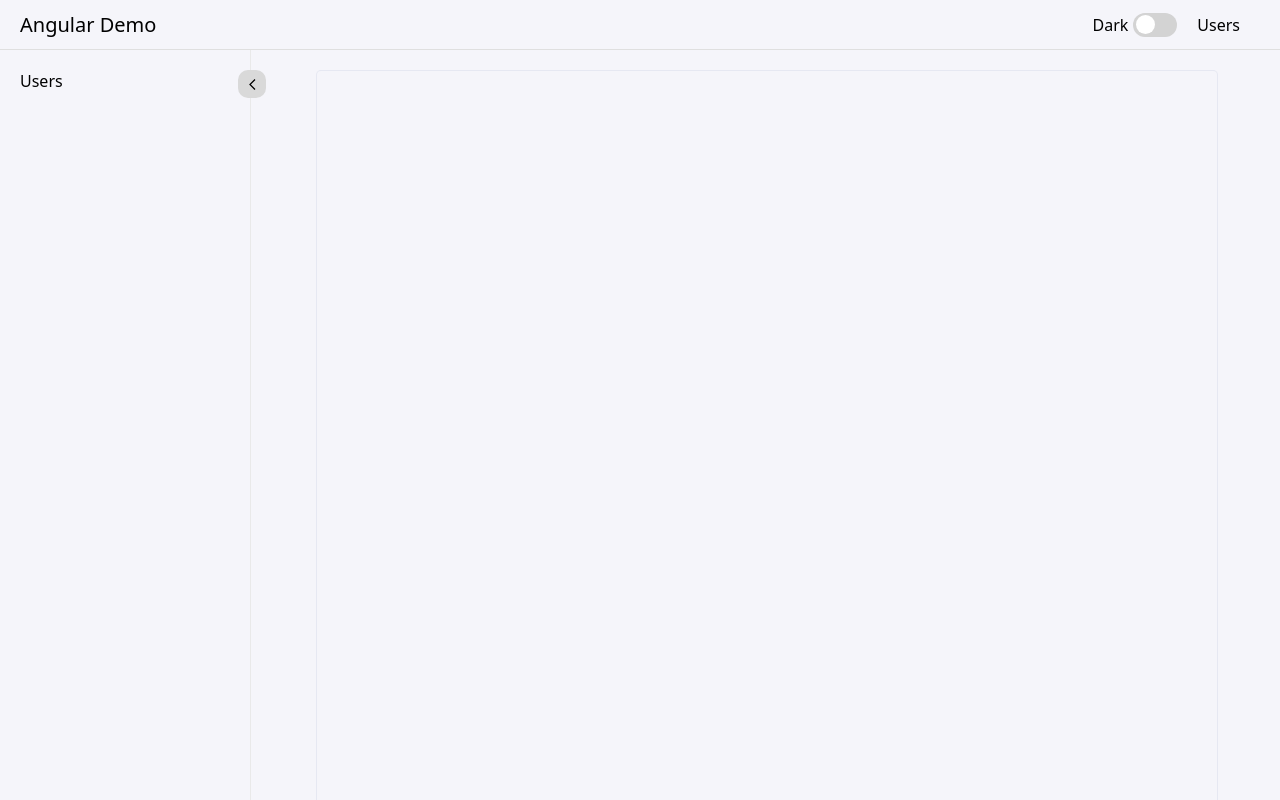
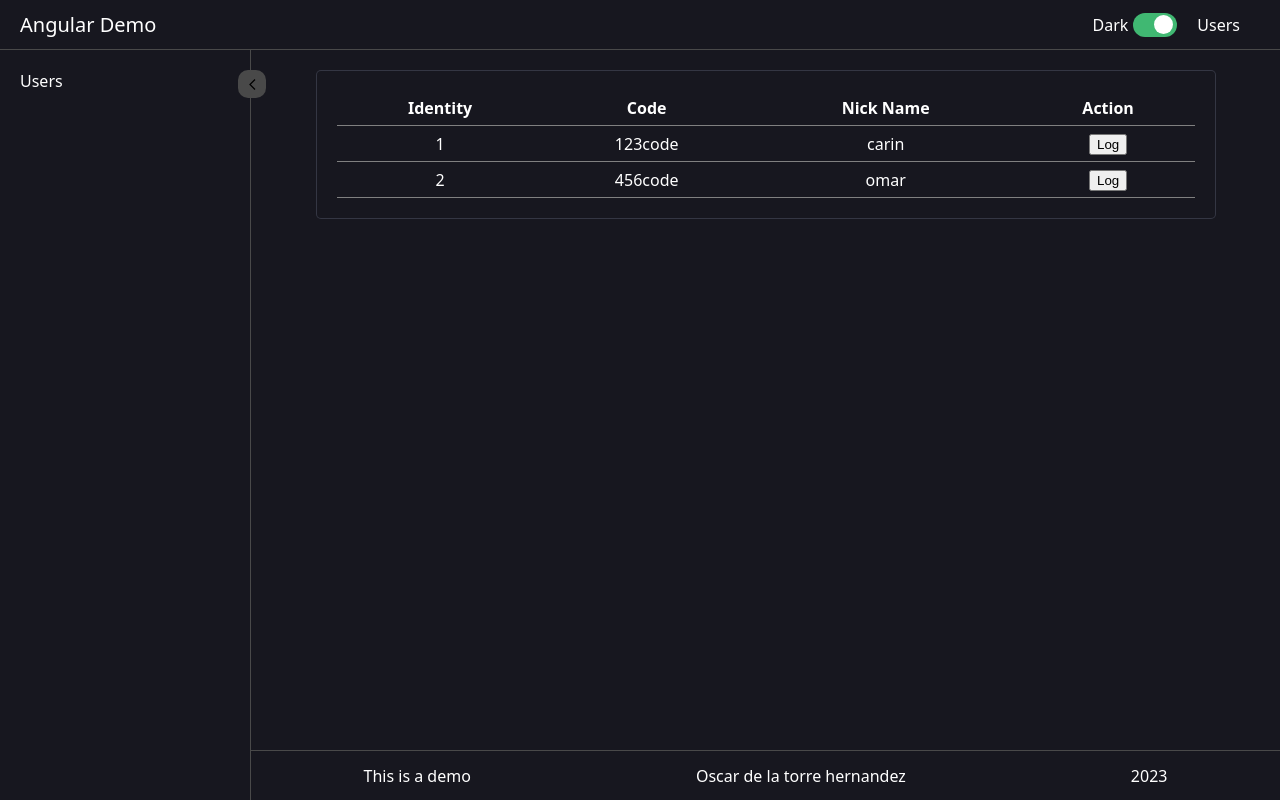
Before and after one commit to oscar-dlth/angular-demo, an Angular app: page /#/ in a window 1280 px wide. Built offline with nearby package versions, Linux system fonts and the light colour scheme.

Commit message:
feat: add generic table component

```diff
--- a/src/app/UI/components/home/home.component.html
+++ b/src/app/UI/components/home/home.component.html
@@ -1 +1,13 @@
-<article class="card"></article>
+<article class="card">
+  <app-table
+    [styles]="'table-style'"
+    [columns]="(isMobile$ | async) ? ['code', 'nickName', 'action']: ['id', 'code', 'nickName', 'action']"
+    [columnsText]="{id: 'Identity', code: 'Code', nickName: 'Nick Name', action: 'Action'}"
+    [dataCellCustomTemplates]="{ action: actionTemplate }"
+    [rows]="dummyData"/>
+</article>
+
+
+<ng-template #actionTemplate let-data>
+  <button (click)="edit(data)">Log</button>
+</ng-template>
--- a/src/app/UI/components/home/home.component.sass
+++ b/src/app/UI/components/home/home.component.sass
@@ -1,5 +1,15 @@
 .card
-  width: 100%
-  height: 1200px
+  padding: 20px
   border-radius: 5px
   border: 1px solid rgba(168, 179, 207, 0.2)
+
+::ng-deep .table-style
+  table
+    border-collapse: collapse
+    overflow-x: auto
+    td
+      text-align: center
+    tr
+      border-bottom: solid gray 1px
+      height: 25px
+      transition: background 0.5ms ease
--- a/src/app/UI/components/home/home.component.ts
+++ b/src/app/UI/components/home/home.component.ts
@@ -1,5 +1,5 @@
-import { BreakpointObserver, BreakpointState, Breakpoints } from '@angular/cdk/layout';
 import { Component, OnInit } from '@angular/core';
+import { ResponsiveService } from '../../core/services/responsive.service';
 
 @Component({
   selector: 'app-home',
@@ -8,10 +8,30 @@ import { Component, OnInit } from '@angular/core';
 })
 export class HomeComponent implements OnInit {
 
-  constructor(private breakpointObserver: BreakpointObserver) { }
+  dummyData = [
+    {
+      id: '1',
+      code: '123code',
+      nickName: 'carin'
+    },
+    {
+      id: '2',
+      code: '456code',
+      nickName: 'omar'
+    }
+  ];
+  constructor(private responsiveService: ResponsiveService) { }
 
   ngOnInit(): void {
 
   }
 
+  get isMobile$(){
+    return this.responsiveService.isMobile$;
+  }
+
+  edit(data: any){
+    console.log(data);
+  }
+
 }
--- a/src/app/UI/core/services/theme.service.ts
+++ b/src/app/UI/core/services/theme.service.ts
@@ -6,7 +6,7 @@ import { BehaviorSubject } from 'rxjs/internal/BehaviorSubject';
 })
 
 export class ThemeService {
-  private isDarkThemeSource = new BehaviorSubject<boolean>(false);
+  private isDarkThemeSource = new BehaviorSubject<boolean>(true);
 
   constructor() { }
 
--- a/src/app/UI/layouts/main-layout/main-layout.component.html
+++ b/src/app/UI/layouts/main-layout/main-layout.component.html
@@ -1,7 +1,7 @@
 <div class="main-container">
   <app-header class="header"/>
   <section class="principal-content">
-    <app-side-navigation-bar class="left-side" [ngClass]="{'is-mobile': responsiveService.isTabletOrMobile$ | async}"/>
+    <app-side-navigation-bar class="left-side" [ngClass]="{'is-mobile': responsiveService.isMobile$ | async}"/>
     <section class="right-side">
       <main
         class="router-container"
--- /dev/null
+++ b/src/app/UI/shared/components/table/table.component.html
@@ -0,0 +1,31 @@
+<div class="{{ styles }} h-scroll">
+  <table cellspacing="0" cellpadding="6">
+    <thead>
+      <tr>
+        <th scope="column" *ngFor="let column of columns">
+          <ng-container [ngTemplateOutlet]="headerCellCustomTemplates[column] || defaultHeaderTemplate"
+            [ngTemplateOutletContext]="{ $implicit: column }" />
+        </th>
+      </tr>
+    </thead>
+    <tbody>
+      <ng-container *ngFor="let item of rows">
+        <tr>
+          <td *ngFor="let column of columns">
+            <ng-container [ngTemplateOutlet]="dataCellCustomTemplates[column] || defaultDataTemplate"
+              [ngTemplateOutletContext]="{ $implicit: item, key: column }"/>
+          </td>
+        </tr>
+      </ng-container>
+    </tbody>
+</table>
+
+</div>
+
+<ng-template #defaultHeaderTemplate let-column>
+    {{ columnsText[column] || column }}
+</ng-template>
+
+<ng-template #defaultDataTemplate let-data let-key="key">
+    {{ data[key] }}
+</ng-template>
--- /dev/null
+++ b/src/app/UI/shared/components/table/table.component.sass
@@ -0,0 +1,5 @@
+table
+  width: 100%
+
+.h-scroll
+  overflow-x: auto
```
Also changed, not shown: src/app/UI/shared/components/table/table.component.ts (added, +17 -0 lines), src/app/UI/shared/shared.module.ts (+5 -2 lines), 1 other file (tests, documents, lock files or other folders).
